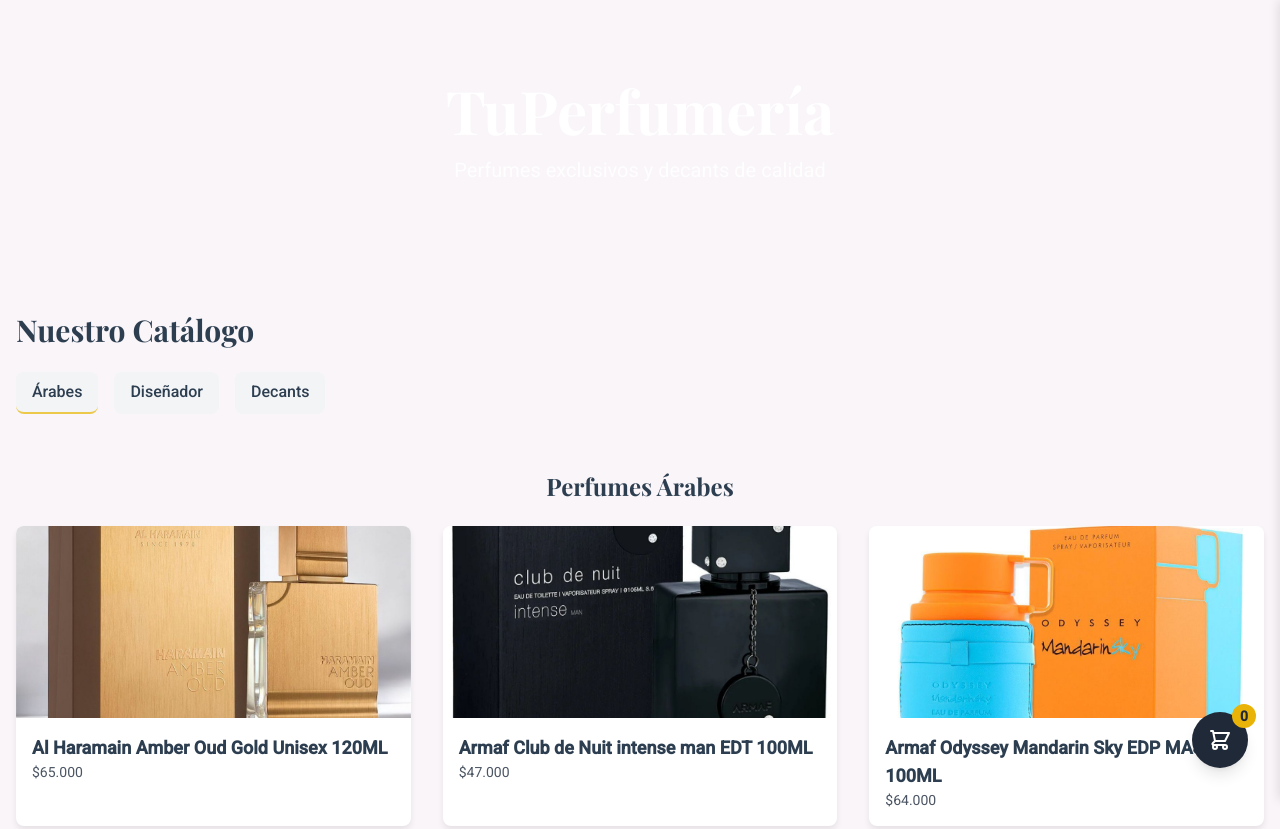
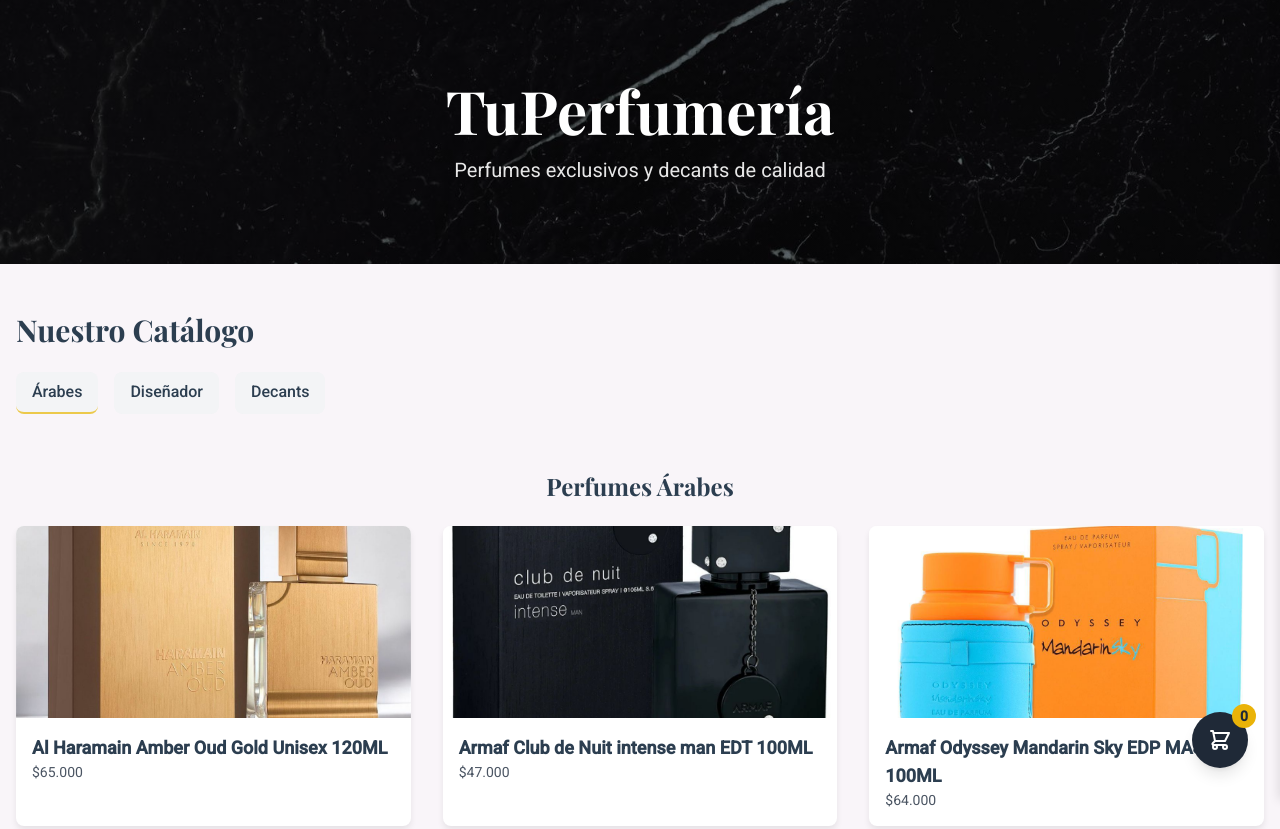
Before and after one commit to Patriciolafalcebootz/Tuperfumeria-web, a plain HTML site: page index.html in a window 1280 px wide. Shown: the top 829 px of the page. Drawn offline with nearby package versions, Linux system fonts and the light colour scheme.

Commit message:
Update index.html

```diff
--- a/index.html
+++ b/index.html
@@ -3,7 +3,7 @@
 <head>
     <meta charset="UTF-8">
     <meta name="viewport" content="width=device-width, initial-scale=1.0">
-    <title>TuPerfumería - Perfumes exclusivos y decants</title>
+    <title>TuPerfumería - Perfumes y decants importados</title>
     <script src="https://cdn.tailwindcss.com"></script>
     <style>
         @import url('https://fonts.googleapis.com/css2?family=Playfair+Display:wght@400;500;700&family=Roboto:wght@300;400;500&display=swap');
@@ -24,9 +24,12 @@
             font-family: 'Playfair Display', serif;
         }
 
-        .hero {
-            background: linear-gradient(135deg, rgba(216, 202, 213, 0.94) 0%, rgba(222, 209, 218, 0.89) 100%), imagenes: ["images/Amber oud gold.jpeg", "images/banner.jpeg"], no-repeat center center;
-            background-size: cover;
+       .hero {
+    background:
+        linear-gradient(rgba(0,0,0,0.5), rgba(0,0,0,0.5)),
+        url("images/banner.jpeg") no-repeat center center;
+    background-size: cover;
+    color: white;
         }
 
         .perfume-card {
```
